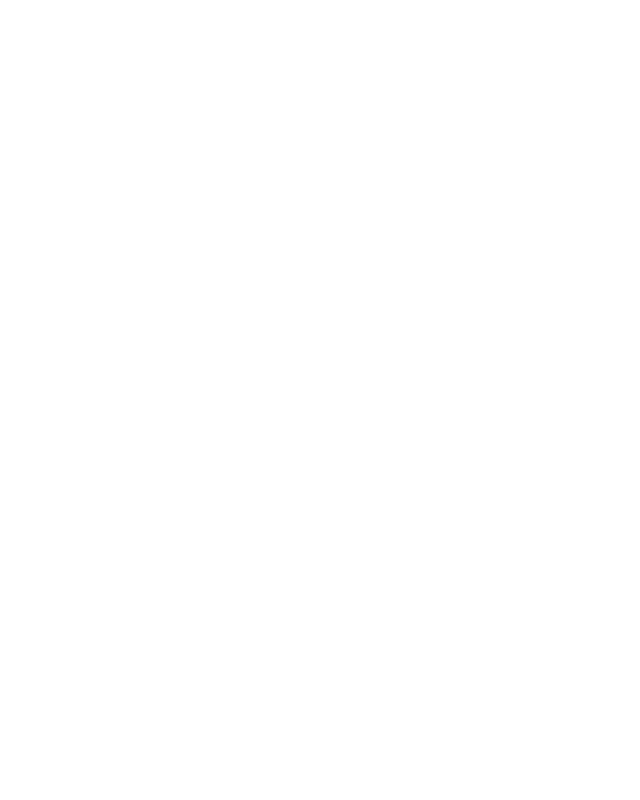
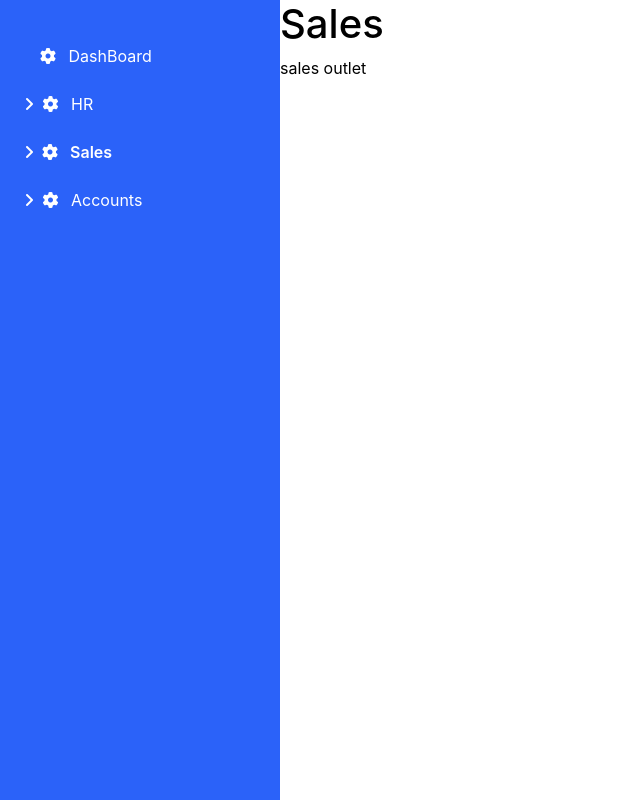
Before and after one commit to avnishkumarcorp/mainioclose, a React (Create React App) app: page /sales/inbox in a window 1280 px wide. Before the commit this address had no page. Shown: the whole page, without its empty margins (0-640 px from the left). Built offline with nearby package versions, Linux system fonts and the light colour scheme.

Commit message:
add routes

```diff
--- a/src/App.css
+++ b/src/App.css
@@ -33,11 +33,16 @@ body{
   align-items: center;
 }
 
-
 .nav-heading{
   font-family: Inter;
   font-size: 16px;
   font-weight: 400;
   line-height: 19px;
   color: var(--white);
+  cursor: pointer;
 }
+
+.nav-heading:hover{
+  color: #fff;
+  text-decoration: none;
+}
--- a/src/App.js
+++ b/src/App.js
@@ -1,7 +1,9 @@
-import { BrowserRouter, Route, Router, Routes } from 'react-router-dom';
+import { BrowserRouter, Route, Routes } from 'react-router-dom';
 import './App.css';
 import MainPage from './Main/MainPage';
 import DashBoard from './Main/DashBoard/DashBoard';
+import HRMod from './Main/HR/HRMod';
+import SalesMod from './Main/Sales/SalesMod';
 
 function App() {
   return (
@@ -9,8 +11,16 @@ function App() {
       <BrowserRouter>
       <Routes>
           <Route path="/" element={<MainPage />} >
-            <Route path="/dashboard" element={<DashBoard />} />
-            <Route path="/go" element={<div>go route</div>} />
+            <Route path="/" element={<DashBoard />} />
+            <Route path="/hr" element={ <HRMod /> } />
+            <Route path="/sales" element={ <SalesMod /> } >
+              <Route path="inbox"  element={ <div>sales outlet</div> } />
+              <Route path="oppurtities" element={ <div>oppurtities</div> } />
+              <Route path="estimate" element={ <div>estimate</div> } />
+              <Route path="orders" element={ <div>orders</div> } />
+              <Route path="contacts" element={ <div>comntacts</div> } />
+              <Route path="leads" element={ <div>leads</div> } />
+            </Route>
           </Route>
       </Routes>
       </BrowserRouter>
--- a/src/Main/MainPage.js
+++ b/src/Main/MainPage.js
@@ -11,8 +11,6 @@ const MainPage = () => {
             <SideBar />
         </div>
         <div className="right-data">
-            <h1>main</h1>
-            <h1>main</h1>
             <Outlet />
         </div>
     </div>
--- /dev/null
+++ b/src/Main/Sales/SalesMod.js
@@ -0,0 +1,13 @@
+import React from "react";
+import { Outlet } from "react-router";
+
+const SalesMod = () => {
+  return (
+    <div>
+        <h1>Sales</h1>
+        <Outlet />
+    </div>
+  )
+};
+
+export default SalesMod;
--- a/src/Main/SideBar.js
+++ b/src/Main/SideBar.js
@@ -1,48 +1,149 @@
-import React from "react";
-import SideNavTabs from "../components/SideNavTabs";
+import React from "react"
+import SideNavTabs from "../components/SideNavTabs"
 import "./SideBar.scss"
-import { NavLink } from "react-router-dom";
+import { NavLink } from "react-router-dom"
 
 const SideBar = () => {
   return (
     <div className="sideTab">
-       <div className="side-tabs">
-        <NavLink to="/dashboard" className={`nav-heading ${({ isActive }) =>
-                isActive ? "linkactive" : ""}`}
-        data-toggle="collapse" data-target={`#collapseOne`} aria-expanded="true" aria-controls="collapseOne"
+      <div className="side-tabs">
+        <NavLink
+          to="/"
+          className={`nav-heading ml-3`}
+          data-toggle="collapse"
+          data-target={`#collapseOne`}
+          aria-expanded="true"
+          aria-controls="collapseOne"
         >
-          <i class="fa-solid mr-1 fa-angle-right"></i> <i class="fa-solid mr-2 fa-gear"></i> DashBoard
+          <i class="fa-solid mr-2 fa-gear"></i> DashBoard
         </NavLink>
-        <div id={`collapseOne`} class="collapse" aria-labelledby="headingOne" data-parent="#accordion">
-      <div class="link-child">
-        <NavLink className="link-itemss" to="/go">first</NavLink>
-        <NavLink className="link-itemss" to="/go">first</NavLink>
-        <NavLink className="link-itemss" to="/go">first</NavLink>
-        <NavLink className="link-itemss" to="/go">first</NavLink>
-        <NavLink className="link-itemss" to="/go">first</NavLink>
       </div>
-    </div>
-       </div>
-       <div className="side-tabs">
-        <NavLink to="/" className={`nav-heading ${({ isActive }) =>
-                isActive ? "linkactive" : ""}`}
-        data-toggle="collapse" data-target={`#collapseTwo`} aria-expanded="true" aria-controls="collapseOne"
+
+      <div className="side-tabs">
+        <NavLink
+          to="/hr"
+          className={`nav-heading ${({ isActive }) =>
+            isActive ? "linkactive" : ""}`}
+          data-toggle="collapse"
+          data-target={`#collapseTwo`}
+          aria-expanded="true"
+          aria-controls="collapseOne"
         >
-          <i class="fa-solid mr-1 fa-angle-right"></i> <i class="fa-solid mr-2 fa-gear"></i> DashBoard 2
+          <i class="fa-solid mr-1 fa-angle-right"></i>{" "}
+          <i class="fa-solid mr-2 fa-gear"></i> HR
         </NavLink>
-        <div id={`collapseTwo`} class="collapse" aria-labelledby="headingOne" data-parent="#accordion">
-      <div class="link-child">
-        <NavLink className="link-itemss" to="/go">first</NavLink>
-        <NavLink className="link-itemss" to="/go">first</NavLink>
-        <NavLink className="link-itemss" to="/go">first</NavLink>
-        <NavLink className="link-itemss" to="/go">first</NavLink>
-        <NavLink className="link-itemss" to="/go">first</NavLink>
+        <div
+          id={`collapseTwo`}
+          class="collapse"
+          aria-labelledby="headingOne"
+          data-parent="#accordion"
+        >
+          <div class="link-child">
+            <NavLink className="link-itemss" to="/go">
+              first
+            </NavLink>
+            <NavLink className="link-itemss" to="/go">
+              first
+            </NavLink>
+            <NavLink className="link-itemss" to="/go">
+              first
+            </NavLink>
+            <NavLink className="link-itemss" to="/go">
+              first
+            </NavLink>
+            <NavLink className="link-itemss" to="/go">
+              first
+            </NavLink>
+          </div>
+        </div>
       </div>
-    </div>
-       </div>
+
+
+      <div className="side-tabs">
+        <NavLink
+          to="/sales"
+          className={`nav-heading ${({ isActive }) =>
+            isActive ? "linkactive" : ""}`}
+          data-toggle="collapse"
+          data-target={`#collapseThree`}
+          aria-expanded="true"
+          aria-controls="collapseThree"
+        >
+          <i class="fa-solid mr-1 fa-angle-right"></i>{" "}
+          <i class="fa-solid mr-2 fa-gear"></i> Sales
+        </NavLink>
+        <div
+          id={`collapseThree`}
+          class="collapse"
+          aria-labelledby="headingOne"
+          data-parent="#accordion"
+        >
+          <div class="link-child">
+            <NavLink className="link-itemss" to="sales/inbox">
+              Inbox
+            </NavLink>
+            <NavLink className="link-itemss" to="sales/oppurtities">
+            Oppurtities
+            </NavLink>
+            <NavLink className="link-itemss" to="sales/estimate">
+            Estimate
+            </NavLink>
+            <NavLink className="link-itemss" to="sales/orders">
+            Orders
+            </NavLink>
+            <NavLink className="link-itemss" to="sales/contacts">
+            Contacts
+            </NavLink>
+            <NavLink className="link-itemss" to="sales/leads">
+            Leads
+            </NavLink>
+          </div>
+        </div>
+      </div>
+
+      <div className="side-tabs">
+        <NavLink
+          to="/"
+          className={`nav-heading ${({ isActive }) =>
+            isActive ? "linkactive" : ""}`}
+          data-toggle="collapse"
+          data-target={`#collapseFour`}
+          aria-expanded="true"
+          aria-controls="collapseFour"
+        >
+          <i class="fa-solid mr-1 fa-angle-right"></i>{" "}
+          <i class="fa-solid mr-2 fa-gear"></i> Accounts
+        </NavLink>
+        <div
+          id={`collapseFour`}
+          class="collapse"
+          aria-labelledby="headingOne"
+          data-parent="#accordion"
+        >
+          <div class="link-child">
+            <NavLink className="link-itemss" to="/go">
+              first
+            </NavLink>
+            <NavLink className="link-itemss" to="/go">
+              first
+            </NavLink>
+            <NavLink className="link-itemss" to="/go">
+              first
+            </NavLink>
+            <NavLink className="link-itemss" to="/go">
+              first
+            </NavLink>
+            <NavLink className="link-itemss" to="/go">
+              first
+            </NavLink>
+          </div>
+        </div>
+      </div>
+
+
 
     </div>
   )
-};
+}
 
-export default SideBar;
+export default SideBar
--- a/src/Main/SideBar.scss
+++ b/src/Main/SideBar.scss
@@ -1,9 +1,9 @@
 .sideTab{
     padding: 20px 0px;
     .side-tabs{
-        padding: 8px;
+        padding: 12px 12px;
         .nav-heading.active{
-            font-weight: 800;
+            font-weight: 600;
             color: #fff;
         }
         .link-child{
@@ -18,6 +18,12 @@
                 line-height: 19px;
                 color: #fff;
                 padding-left: 35px;
+                &:hover{
+                    text-decoration: none;
+                }
+            }
+            .link-itemss.active{
+                font-weight: 600;
             }
         }
     }
```
Also changed, not shown: src/Main/Sales/Sales.js (deleted, +0 -7 lines).
